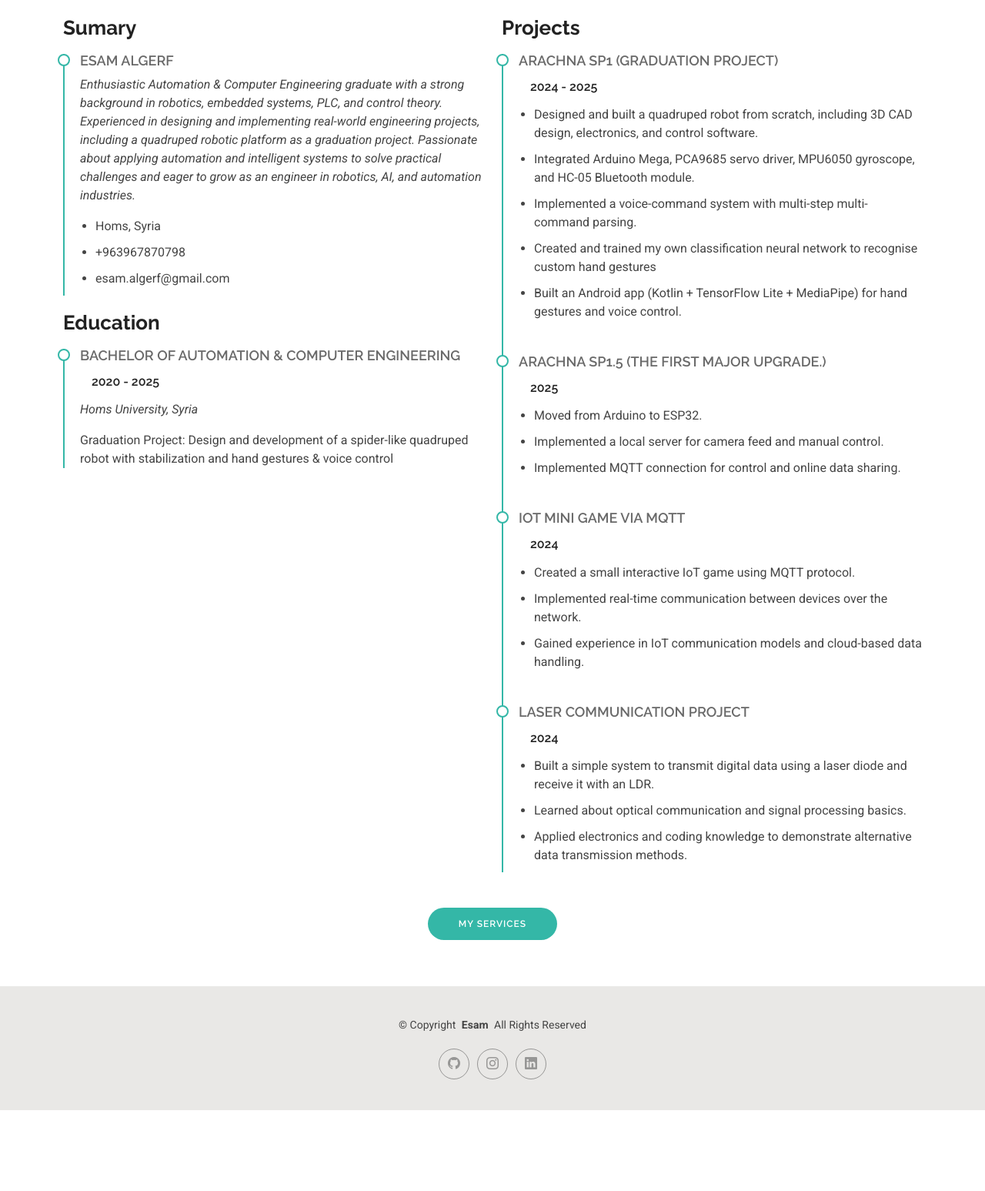
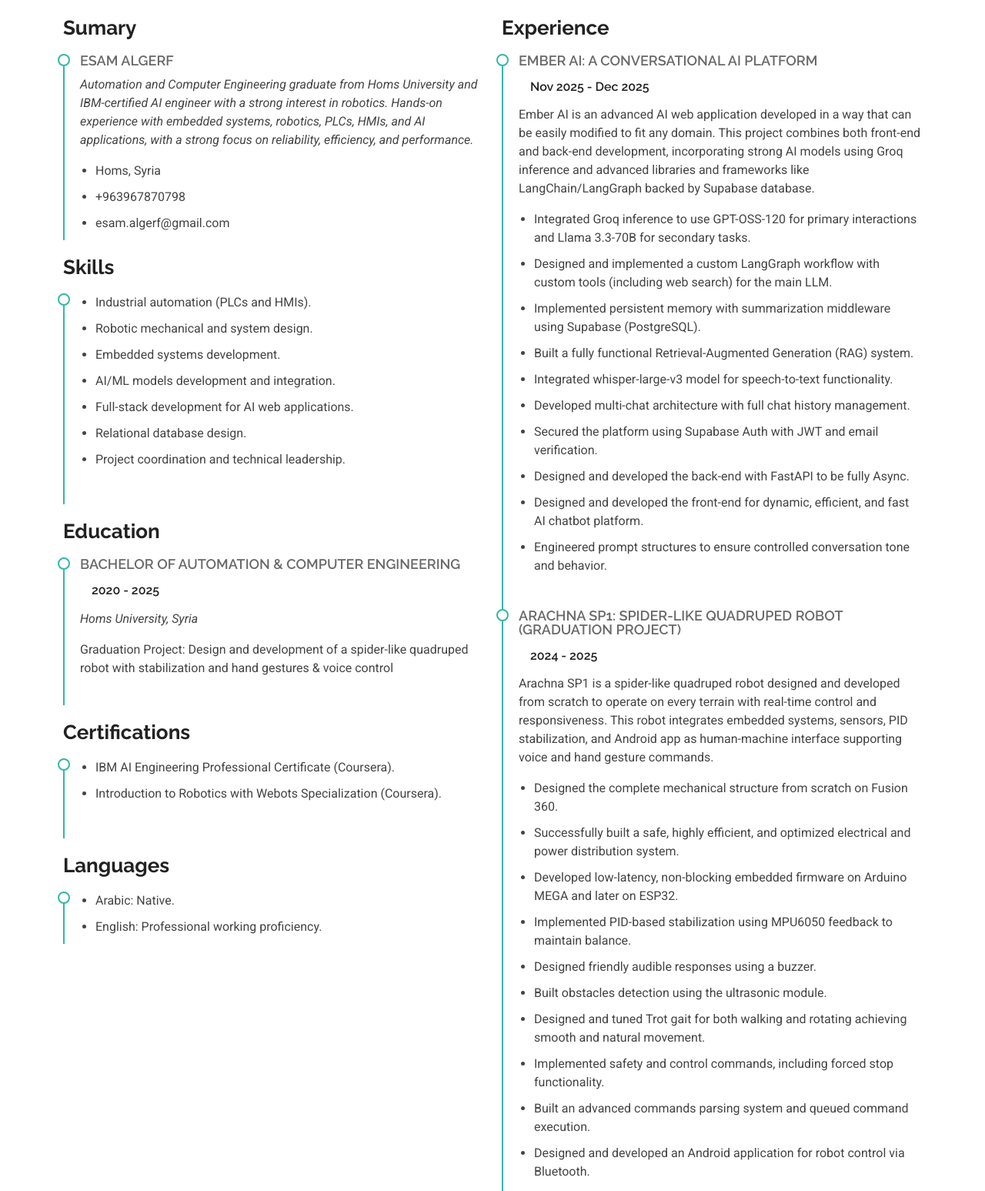
Before and after one commit to EJ-Tech-Lab/Portfolio, a plain HTML site: page resume.html in a window 1280 px wide. Shown: the part 280-1827 px from the top of the page at 77% size. Before the commit the page ends 1722 px from the top, so only its background shows below. Drawn offline with Linux system fonts and the light colour scheme.

Commit message:
Update resume.html

```diff
--- a/resume.html
+++ b/resume.html
@@ -90,18 +90,30 @@
 
             <div class="resume-item pb-0">
               <h4>Esam Algerf</h4>
-              <p><em>Enthusiastic Automation & Computer Engineering graduate with a strong background in robotics,
-                  embedded systems, PLC, and control theory. Experienced in designing and implementing real-world
-                  engineering
-                  projects, including a quadruped robotic platform as a graduation project. Passionate about applying
-                  automation and intelligent systems to solve practical challenges and eager to grow as an engineer in
-                  robotics, AI, and automation industries.</em></p>
+              <p><em>Automation and Computer Engineering graduate from Homs University and IBM-certified
+                  AI engineer with a strong interest in robotics. Hands-on experience with embedded systems, robotics,
+                  PLCs, HMIs, and AI applications, with a strong focus on reliability,
+                  efficiency, and performance.</em></p>
               <ul>
                 <li>Homs, Syria</li>
                 <li>+963967870798</li>
                 <li>esam.algerf@gmail.com</li>
               </ul>
             </div><!-- Edn Resume Item -->
+            <h3 class="resume-title">Skills</h3>
+            <div class="resume-item">
+              <ul>
+                <li>Industrial automation (PLCs and HMIs).</li>
+                <li>Robotic mechanical and system design.</li>
+                <li>Embedded systems development.</li>
+                <li>AI/ML models development and integration.</li>
+                <li>Full-stack development for AI web applications.</li>
+                <li>Relational database design.</li>
+                <li>Project coordination and technical leadership.</li>
+              </ul>
+            </div><!-- Edn Resume Item -->
+
+
 
             <h3 class="resume-title">Education</h3>
             <div class="resume-item">
@@ -111,22 +123,77 @@
               <p>Graduation Project: Design and development of a spider-like quadruped robot with stabilization and hand
                 gestures & voice control</p>
             </div><!-- Edn Resume Item -->
+
+            <h3 class="resume-title">Certifications</h3>
+            <div class="resume-item">
+              <ul>
+                <li>IBM AI Engineering Professional Certificate (Coursera).</li>
+                <li>Introduction to Robotics with Webots Specialization (Coursera).</li>
+              </ul>
+            </div><!-- Edn Resume Item -->
+            <h3 class="resume-title">Languages</h3>
+            <div class="resume-item">
+              <ul>
+                <li>Arabic: Native.</li>
+                <li>English: Professional working proficiency.</li>
+              </ul>
+            </div><!-- Edn Resume Item -->
           </div>
 
           <div class="col-lg-6" data-aos="fade-up" data-aos-delay="200">
-            <h3 class="resume-title">Projects</h3>
+            <h3 class="resume-title">Experience</h3>
             <div class="resume-item">
-              <h4>Arachna SP1 (graduation project)</h4>
+              <h4>Ember AI: A Conversational AI Platform</h4>
+              <h5>Nov 2025 - Dec 2025</h5>
+              <p>Ember AI is an advanced AI web application developed in a way that can be easily
+                modified to fit any domain. This project combines both front-end and back-end
+                development, incorporating strong AI models using Groq inference and advanced
+                libraries and frameworks like LangChain/LangGraph backed by Supabase database.</p>
+              <ul>
+                <li>Integrated Groq inference to use GPT-OSS-120 for primary interactions and Llama
+                  3.3-70B for secondary tasks.</li>
+                <li>Designed and implemented a custom LangGraph workflow with custom tools
+                  (including web search) for the main LLM.</li>
+                <li>Implemented persistent memory with summarization middleware using Supabase
+                  (PostgreSQL).</li>
+                <li>Built a fully functional Retrieval-Augmented Generation (RAG) system. </li>
+                <li>Integrated whisper-large-v3 model for speech-to-text functionality.</li>
+                <li>Developed multi-chat architecture with full chat history management. </li>
+                <li>Secured the platform using Supabase Auth with JWT and email verification.</li>
+                <li>Designed and developed the back-end with FastAPI to be fully Async.</li>
+                <li>Designed and developed the front-end for dynamic, efficient, and fast AI chatbot
+                  platform.</li>
+                <li>Engineered prompt structures to ensure controlled conversation tone and behavior.
+                </li>
+
+              </ul>
+            </div><!-- Edn Resume Item -->
+            <div class="resume-item">
+              <h4>Arachna SP1: Spider-like Quadruped Robot (Graduation project)</h4>
               <h5>2024 - 2025</h5>
 
+
+              <p>Arachna SP1 is a spider-like quadruped robot designed and developed from scratch to
+                operate on every terrain with real-time control and responsiveness. This robot integrates
+                embedded systems, sensors, PID stabilization, and Android app as human-machine
+                interface supporting voice and hand gesture commands. </p>
               <ul>
-                <li>Designed and built a quadruped robot from scratch, including 3D CAD design, electronics, and control
-                  software.</li>
-                <li>Integrated Arduino Mega, PCA9685 servo driver, MPU6050 gyroscope, and HC-05 Bluetooth module. </li>
-                <li>Implemented a voice-command system with multi-step multi-command parsing.</li>
-                <li>Created and trained my own classification neural network to recognise custom hand gestures</li>
-                <li>Built an Android app (Kotlin + TensorFlow Lite + MediaPipe) for hand gestures and voice control.
-                </li>
+                <li>Designed the complete mechanical structure from scratch on Fusion 360.</li>
+                <li>Successfully built a safe, highly efficient, and optimized electrical and power
+                  distribution system. </li>
+                <li>Developed low-latency, non-blocking embedded firmware on Arduino MEGA and later
+                  on ESP32.</li>
+                <li>Implemented PID-based stabilization using MPU6050 feedback to maintain balance.</li>
+                <li>Designed friendly audible responses using a buzzer.</li>
+                <li>Built obstacles detection using the ultrasonic module.</li>
+                <li>Designed and tuned Trot gait for both walking and rotating achieving smooth and
+                  natural movement. </li>
+                <li>Implemented safety and control commands, including forced stop functionality. </li>
+                <li>Built an advanced commands parsing system and queued command execution.</li>
+                <li>Designed and developed an Android application for robot control via Bluetooth.</li>
+                <li>Built a voice command system using speech-to-text AI model.</li>
+                <li>Implemented hand gesture recognition using custom-trained TensorFlow
+                  classification model.</li>
               </ul>
             </div><!-- Edn Resume Item -->
             <div class="resume-item">
```
